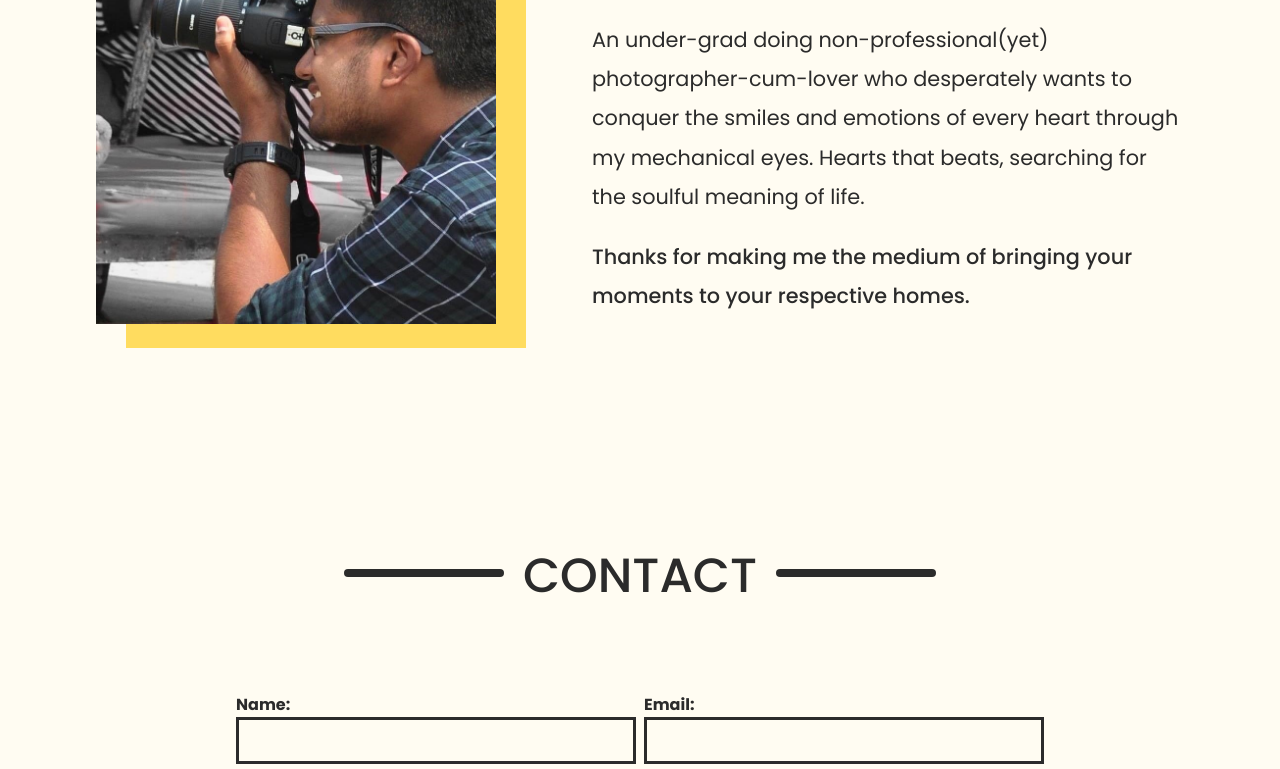
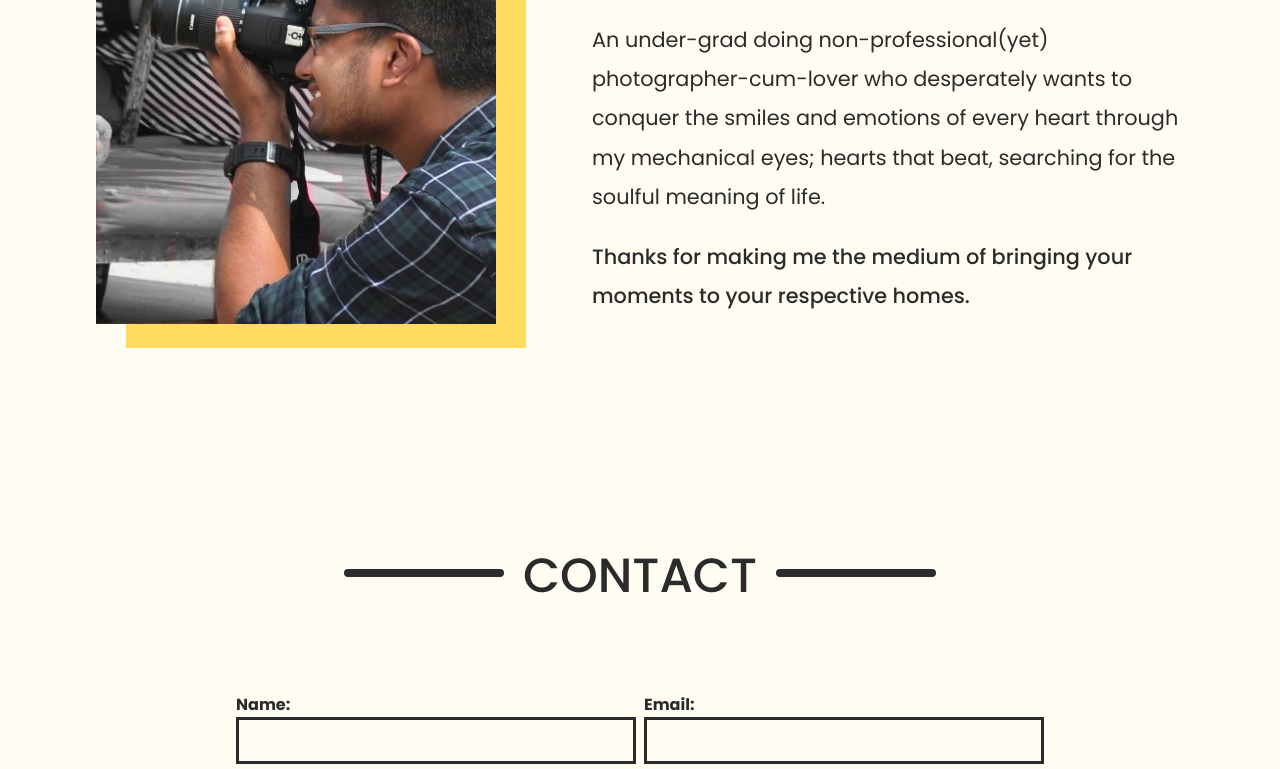
Before and after one commit to parsa-webdev/tamzid_farhad_photography, a plain HTML site: page index.html in a window 1280 px wide. Shown: the part 2356-3125 px from the top of the page. Drawn offline with Linux system fonts and the light colour scheme; some packages are replaced by stand-ins of ours; a script that the page names is missing; a web font is replaced by a local one.

Commit message:
Update index.html

```diff
--- a/index.html
+++ b/index.html
@@ -172,7 +172,7 @@
                 <div class="text">
                     <h1>Tamzid Farhad</h1>
                     <h2>Photographer</h2>
-                    <h3>An under-grad doing non-professional(yet) photographer-cum-lover who desperately wants to conquer the smiles and emotions of every heart through my mechanical eyes. Hearts that beats, searching for the soulful meaning of life.</h3>
+                    <h3>An under-grad doing non-professional(yet) photographer-cum-lover who desperately wants to conquer the smiles and emotions of every heart through my mechanical eyes; hearts that beat, searching for the soulful meaning of life.</h3>
                     <h4>Thanks for making me the medium of bringing your moments to your respective homes.</h4>
                 </div>
             </div>
```
